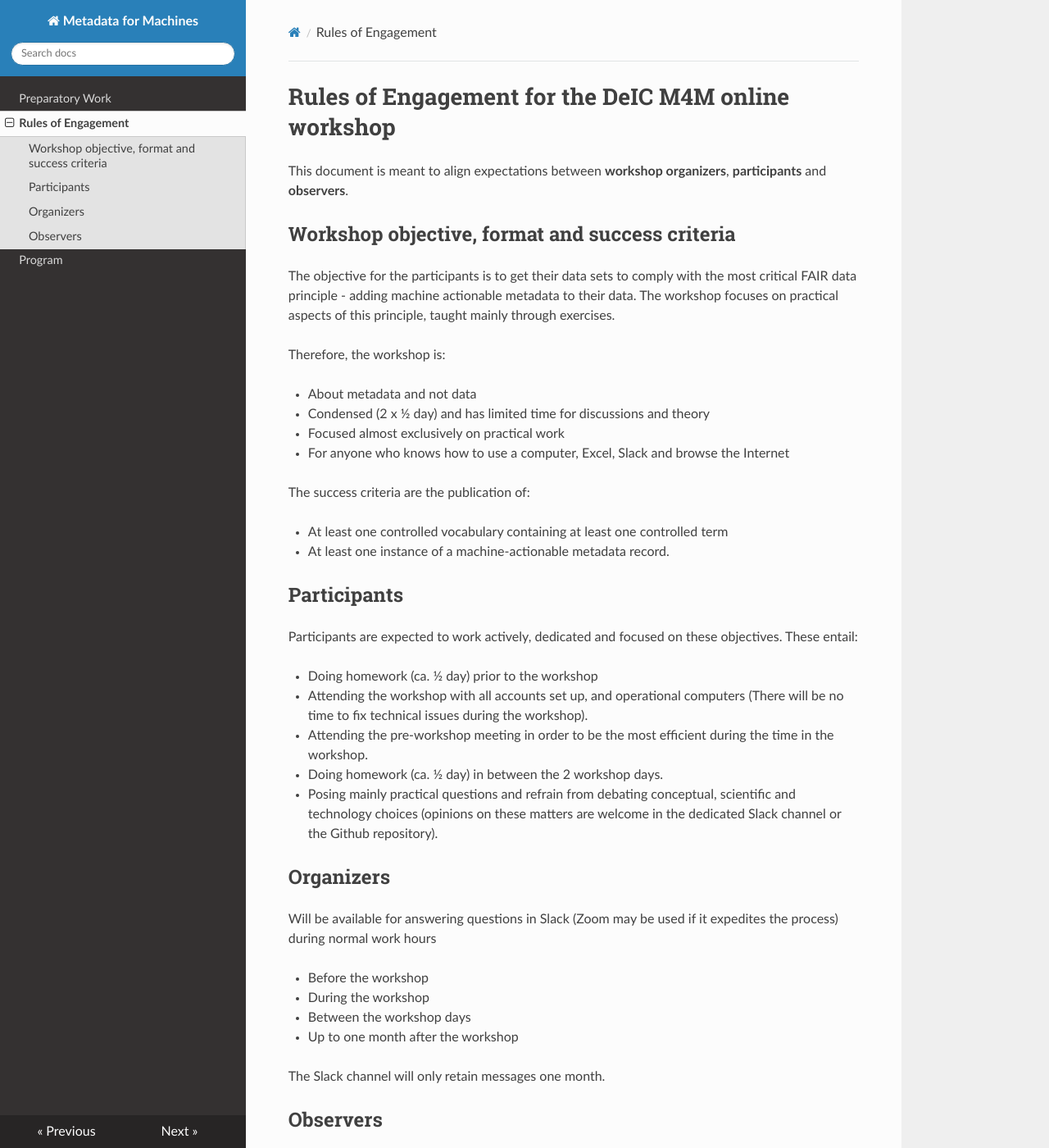
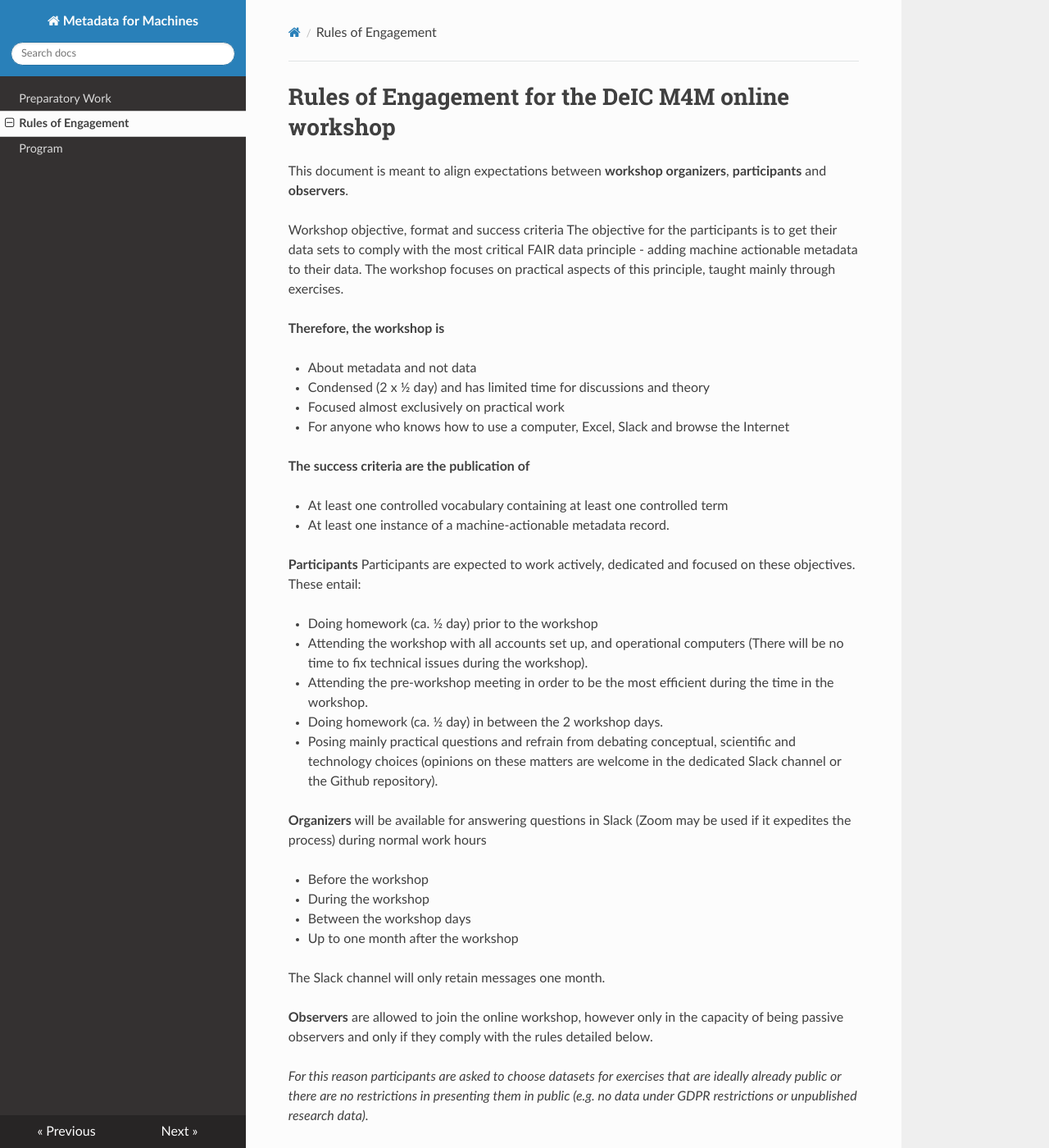
Before and after one commit to Hannah-DK/M4M-DK, an MkDocs documentation site: the page built from docs/Rules of Engagement.md, in a window 1280 px wide and 1400 px high. Shown: the whole window at 82% size. Built offline with MkDocs 1.6.1, drawn with Linux system fonts in a browser that asks for light colours; nearby versions of some CDN libraries; some of the changed text lies outside the part shown.

Commit message:
Update Rules of Engagement.md

```diff
--- a/docs/Rules of Engagement.md
+++ b/docs/Rules of Engagement.md
@@ -2,22 +2,22 @@
 
 This document is meant to align expectations between **workshop organizers**, **participants** and **observers**.
 
-## Workshop objective, format and success criteria
+Workshop objective, format and success criteria
 The objective for the participants is to get their data sets to comply with the most critical FAIR data principle - adding machine actionable metadata to their data. The workshop focuses on practical aspects of this principle, taught mainly through exercises.
 
-Therefore, the workshop is:
+**Therefore, the workshop is**
 
 - About metadata and not data
 - Condensed (2 x ½ day) and has limited time for discussions and theory
 - Focused almost exclusively on practical work
 - For anyone who knows how to use a computer, Excel, Slack and browse the Internet
 
-The success criteria are the publication of:
+**The success criteria are the publication of**
 
 - At least one controlled vocabulary containing at least one controlled term
 - At least one instance of a machine-actionable metadata record.
 
-## Participants
+**Participants**
 Participants are expected to work actively, dedicated and focused on these objectives. These entail:
 
 - Doing homework (ca. ½ day) prior to the workshop
@@ -26,8 +26,8 @@ Participants are expected to work actively, dedicated and focused on these objec
 - Doing homework (ca. ½ day) in between the 2 workshop days.
 - Posing mainly practical questions and refrain from debating conceptual, scientific and technology choices (opinions on these matters are welcome in the dedicated Slack channel or the Github repository).
 
-## Organizers
-Will be available for answering questions in Slack (Zoom may be used if it expedites the process) during normal work hours
+**Organizers**
+will be available for answering questions in Slack (Zoom may be used if it expedites the process) during normal work hours
 
 - Before the workshop
 - During the workshop
```
Also changed, not shown: other parts of docs/Rules of Engagement.md (+2 -2 lines).
